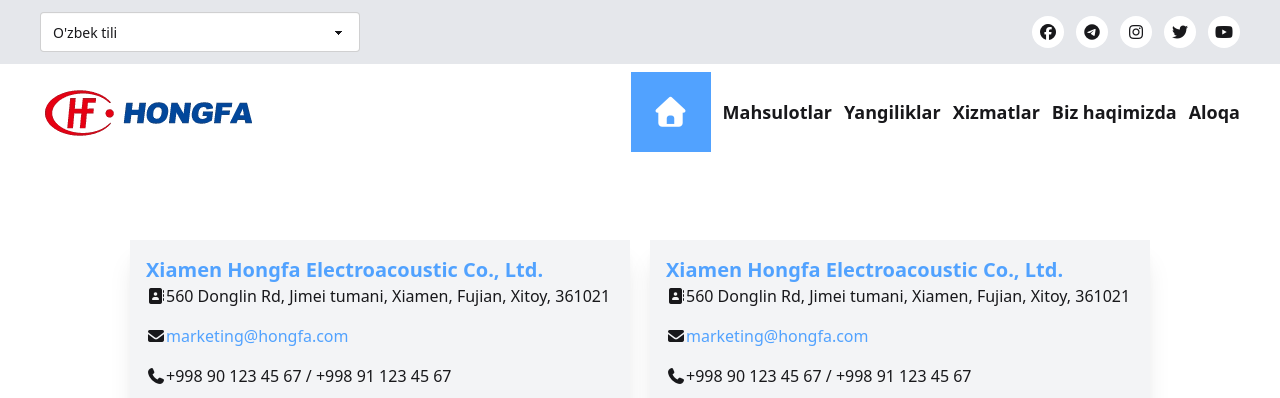
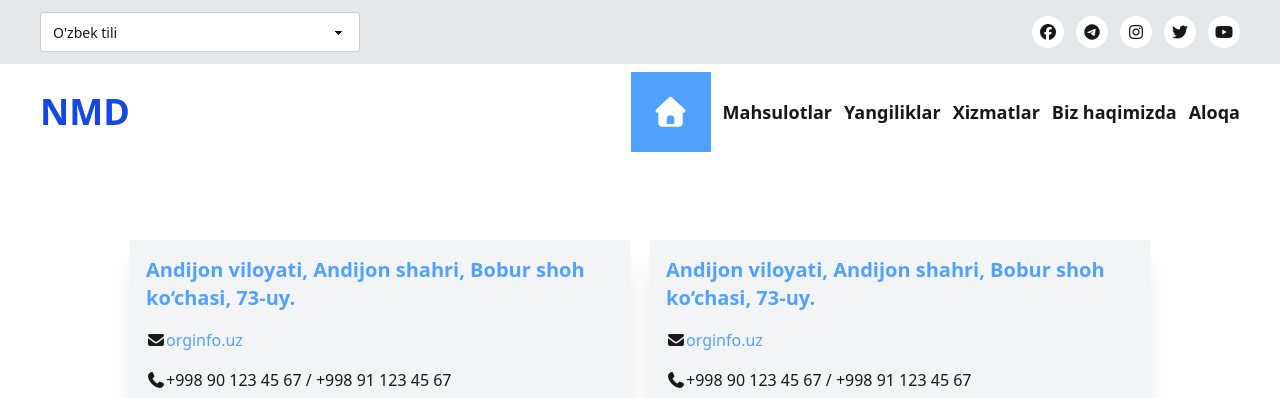
Before and after one commit to beksultanusmonov/electronik, a React (Vite) app: page /contact in a window 1280 px wide. Shown: the top 398 px of the page. Built offline with nearby package versions, Linux system fonts and the light colour scheme.

Commit message:
change name

```diff
--- a/public/locales/en/translation.json
+++ b/public/locales/en/translation.json
@@ -12,7 +12,7 @@
     "card_hongfa_intro": "Introduction to HONGFA",
     "card_career": "Career",
     "card_support": "Support",
-    "contact_title": "Xiamen Hongfa Electroacoustic Co., Ltd.",
+    "contact_title": "Andijan region, Andijan city, Babur Avenue, house 73.",
     "contact_address": "560 Donglin Rd, Jimei District, Xiamen, Fujian, China, 361021",
     "footer_corp_hq": "Corporate Headquarters",
     "footer_products_services": "Products & Services",
@@ -29,9 +29,9 @@
     "footer_privacy_statement": "Privacy Statement",
     "footer_our_factories": "Our Factories",
     "footer_copyright": "© 2025 All Rights Reserved by HONGFA.",
-    "home_welcome": "Welcome to HONGFA",
-    "home_slogan_1": "Leading Relay Manufacturer Company",
-    "home_slogan_2": "HONGFA's official website is maintained",
+    "home_welcome": "Welcome to NEW MATERIALS DIVISION",
+    "home_slogan_1": "Manufacture of components and accessories for other vehicles",
+    "home_slogan_2": "NEW MATERIALS DIVISION's official website is maintained",
     "home_more_info": "More Information",
     "home_description": "Through continuous innovation and the pursuit of high quality, Hongfa provides users with satisfactory products and solutions, striving to make people's lives convenient and modern.",
     "home_chain_1": "A deeply integrated production chain was created",
--- a/public/locales/ru/translation.json
+++ b/public/locales/ru/translation.json
@@ -12,7 +12,7 @@
     "card_hongfa_intro": "Введение в HONGFA",
     "card_career": "Карьера",
     "card_support": "Поддержка",
-    "contact_title": "Xiamen Hongfa Electroacoustic Co., Ltd.",
+    "contact_title": "Андижанская область, город Андижан, проспект Бабура, дом 73.",
     "contact_address": "560 Donglin Rd, район Цзимэй, Сямэнь, Фуцзянь, Китай, 361021",
     "footer_corp_hq": "Корпоративная штаб-квартира",
     "footer_products_services": "Продукты и Услуги",
@@ -29,9 +29,9 @@
     "footer_privacy_statement": "Заявление о Конфиденциальности",
     "footer_our_factories": "Наши Фабрики",
     "footer_copyright": "© 2025 HONGFA. Все права защищены.",
-    "home_welcome": "Добро пожаловать в HONGFA",
-    "home_slogan_1": "Ведущая компания-производитель реле",
-    "home_slogan_2": "Официальный сайт HONGFA находится в разработке",
+    "home_welcome": "Добро пожаловать в NEW MATERIALS DIVISION",
+    "home_slogan_1": "Производство комплектующих и принадлежностей для других транспортных средств",
+    "home_slogan_2": "Официальный сайт NEW MATERIALS DIVISION находится в разработке",
     "home_more_info": "Больше Информации",
     "home_description": "Благодаря постоянным инновациям и стремлению к высокому качеству, Hongfa предоставляет пользователям удовлетворительные продукты и решения, стремясь сделать жизнь людей удобной и современной.",
     "home_chain_1": "Создана глубоко интегрированная производственная цепочка",
--- a/public/locales/uz/translation.json
+++ b/public/locales/uz/translation.json
@@ -12,7 +12,7 @@
     "card_hongfa_intro": "HONGFAga kirish",
     "card_career": "Karyera",
     "card_support": "Qollab quvvatlash",
-    "contact_title": "Xiamen Hongfa Electroacoustic Co., Ltd.",
+    "contact_title": "Andijon viloyati, Andijon shahri, Bobur shoh ko‘chasi, 73-uy. ",
     "contact_address": "560 Donglin Rd, Jimei tumani, Xiamen, Fujian, Xitoy, 361021",
     "footer_corp_hq": "Korporativ shtab-kvartirasi",
     "footer_products_services": "Mahsulot Va Xizmatlar",
@@ -24,9 +24,9 @@
     "footer_privacy_statement": "Maxfiylik bayonoti",
     "footer_our_factories": "Bizning Fabrikalarimiz",
     "footer_copyright": "© 2025 HONGFA tomonidan Barcha huquqlar himoyalangan.",
-    "home_welcome": "HONGFaga hush kelibsiz",
-    "home_slogan_1": "Yetakchi reley ishlab chiqaruvchi kampaniya",
-    "home_slogan_2": "HONGFAning rasmiy sayti yuritilmoqda",
+    "home_welcome": "NEW MATERIALS DIVISIONga hush kelibsiz",
+    "home_slogan_1": "Boshqa transport vositalari uchun komponentlar va aksessuarlar ishlab chiqarish",
+    "home_slogan_2": "NEW MATERIALS DIVISIONning rasmiy sayti yuritilmoqda",
     "home_more_info": "Ko'proq Malumot",
     "home_description": "Doimiy innovatsiyalar va yuqori sifatga intilish orqali Hongfa foydalanuvchilarga qoniqarli mahsulotlar va yechimlar taqdim etadi, hamda insonlar hayotini qulay va zamonaviy qilishga intiladi.",
     "home_chain_1": "Chuqur integratsiyalashgan ishlab chiqarish zanjiri yaratildi",
--- a/src/MainLayout.jsx
+++ b/src/MainLayout.jsx
@@ -66,8 +66,8 @@
 
       <nav className="h-24 sticky top-0 bg-base-100 z-100 transition-all duration-300">
         <div className="flex justify-center md:justify-between con_v h-full items-center">
-
-          <img src="logo.png" />
+          {/* <img src="logo.png" /> */}
+          <h1 className="text-blue-700 font-bold text-4xl">NMD</h1>
           <div className="hidden md:flex gap-3 h-full items-center">
             <Link to={"/"} className="h-20 w-20 flex justify-center items-center bg-blue-400">
               <i className="fa-solid fa-home text-3xl text-white"></i>
@@ -114,7 +114,8 @@
                   >
                     <button className="fa-solid fa-xmark" id="back_btn"></button>
                   </form>
-                  <img src="logo.png" className="mt-9 mx-auto" />
+                  {/* <img src="logo.png" className="mt-9 mx-auto" /> */}
+                  <h1 className="text-blue-700 font-bold text-4xl mt-9 mx-auto pl-8">NMD</h1>
                   <nav className="flex flex-col mt-10">
                     <Link to={"/"} className="border-b border-gray-600 h-10 pl-5">
                       <span className="text-lg font-semibold transition-all duration-300 hover:text-blue-400">
--- a/src/components/Contact.jsx
+++ b/src/components/Contact.jsx
@@ -11,15 +11,9 @@
           <h1 className="font-bold text-xl text-blue-400">
             {t('contact_title')}
           </h1>
-          <div>
-            <i className="fa-solid fa-address-book"></i>
-            <span>
-              {t('contact_address')}
-            </span>
-          </div>
           <div className="my-4">
             <i className="fa-solid fa-envelope"></i>
-            <span className="text-blue-400">marketing@hongfa.com</span>
+            <span className="text-blue-400">orginfo.uz</span>
           </div>
           <div>
             <i className="fa-solid fa-phone"></i>
@@ -35,15 +29,9 @@
           <h1 className="font-bold text-xl text-blue-400">
             {t('contact_title')}
           </h1>
-          <div>
-            <i className="fa-solid fa-address-book"></i>
-            <span>
-              {t('contact_address')}
-            </span>
-          </div>
           <div className="my-4">
             <i className="fa-solid fa-envelope"></i>
-            <span className="text-blue-400">marketing@hongfa.com</span>
+            <span className="text-blue-400">orginfo.uz</span>
           </div>
           <div>
             <i className="fa-solid fa-phone"></i>
```
